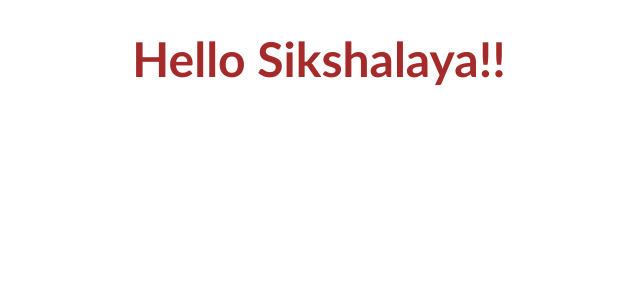
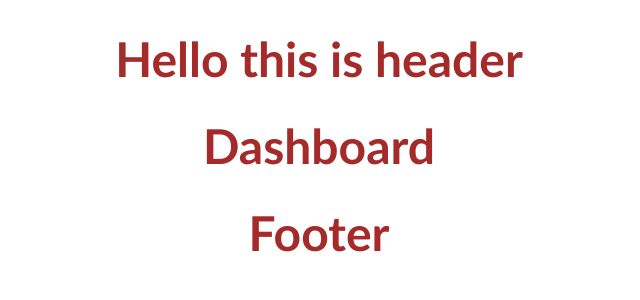
Before and after one commit to adhikari-jagdish/sikshalaya-2nd-react, a React (Vite) app: page / in a window 1280 px wide. Shown: the top 300 px of the page, without its empty margins (321-961 px from the left). Built offline with nearby package versions, Linux system fonts and the light colour scheme.

Commit message:
Footer and Header addition

```diff
--- a/src/App.jsx
+++ b/src/App.jsx
@@ -1,13 +1,13 @@
 
 import './App.css'
+
+import Dashboard from './dashboard'
 
 function App() {
 
 
   return (
-    <div>
-      <h1>Hello Sikshalaya!!</h1>
-    </div>
+    <Dashboard />
   )
 }
 
--- a/src/dashboard.jsx
+++ b/src/dashboard.jsx
@@ -0,0 +1,14 @@
+import Header from "./header.jsx"
+import Footer from "./footer.jsx"
+
+function Dashboard(){
+    return(
+        <div>
+               <Header />
+               <h1>Dashboard</h1>
+               <Footer />
+        </div>
+    )
+}
+
+export default Dashboard
--- a/src/footer.jsx
+++ b/src/footer.jsx
@@ -0,0 +1,9 @@
+
+
+function Footer(){
+    return (
+        <h1>Footer</h1>
+    );
+}
+
+export default Footer
--- a/src/header.jsx
+++ b/src/header.jsx
@@ -0,0 +1,9 @@
+
+
+function Header(){
+    return (
+        <h1>Hello this is header</h1>
+    );
+}
+
+export default Header
```
Also changed, not shown: src/styles.css (+20 -0 lines).
